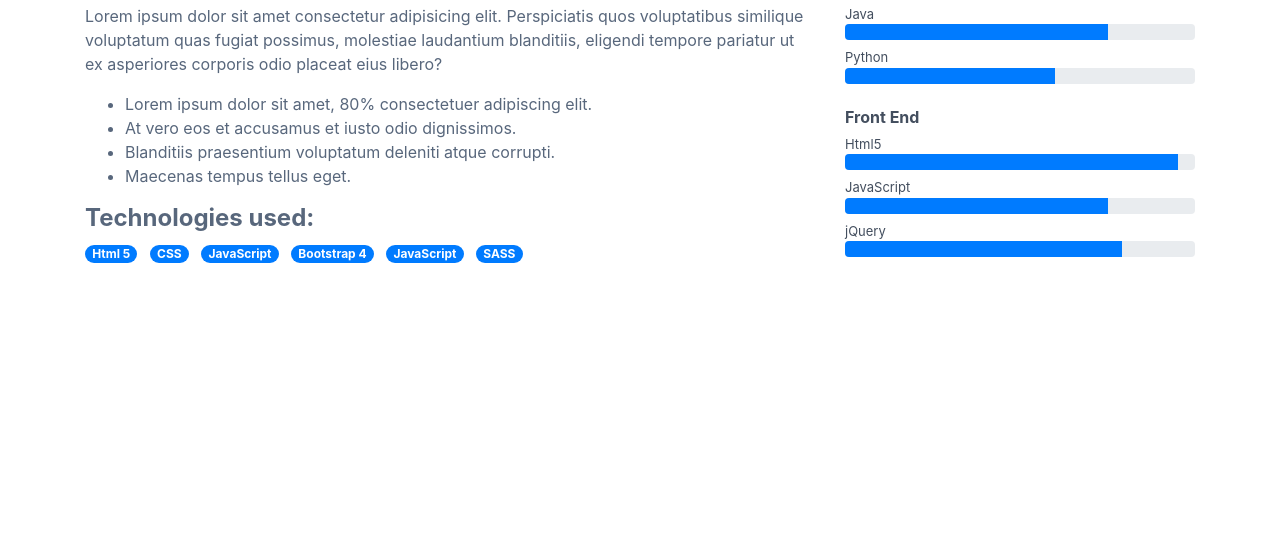
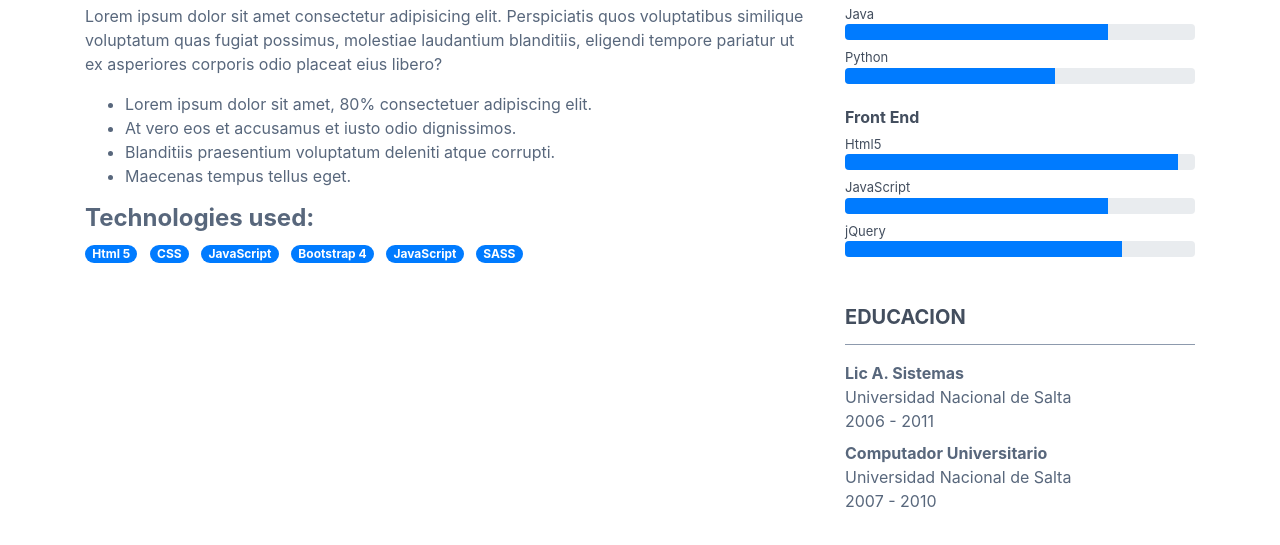
Before and after one commit to gustavo-lib/web-page, a plain HTML site: page web/index.html in a window 1280 px wide. Shown: the part 601-1146 px from the top of the page. Before the commit the page ends 977 px from the top, so only its background shows below. Drawn offline with nearby package versions, Linux system fonts and the light colour scheme.

Commit message:
educacion

```diff
--- a/web/index.html
+++ b/web/index.html
@@ -195,6 +195,24 @@
                         </div>
                     </div>
                 </section>
+                <!---->
+                <section class="resume-section education-section mb-5">
+                    <h2 class="resume-section-title text-uppercase font-weight-bold pb-3 mb-3">Educacion</h2>
+                    <div class="resume-section-content">
+                        <ul class="list-unstyled">
+                            <li class="mb-2">
+                                <div class="resume-degree font-weight-bold">Lic A. Sistemas</div>
+                                <div class="resume-degree-org">Universidad Nacional de Salta</div>
+                                <div class="resume-degree-time">2006 - 2011</div>
+                            </li>
+                            <li>
+                                <div class="resume-degree font-weight-bold">Computador Universitario</div>
+                                <div class="resume-degree-org">Universidad Nacional de Salta</div>
+                                <div class="resume-degree-time">2007 - 2010</div>
+                            </li>
+                        </ul>
+                    </div>
+                </section>
             </div>
         </div>
     </div>
```
